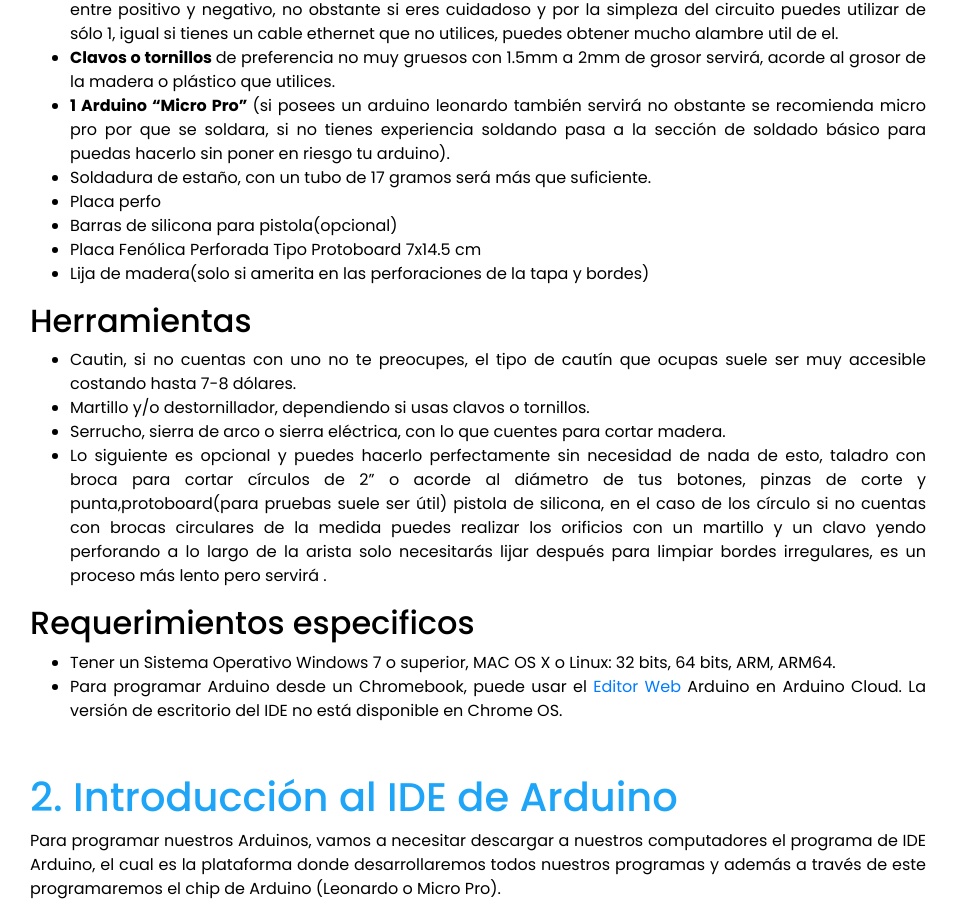
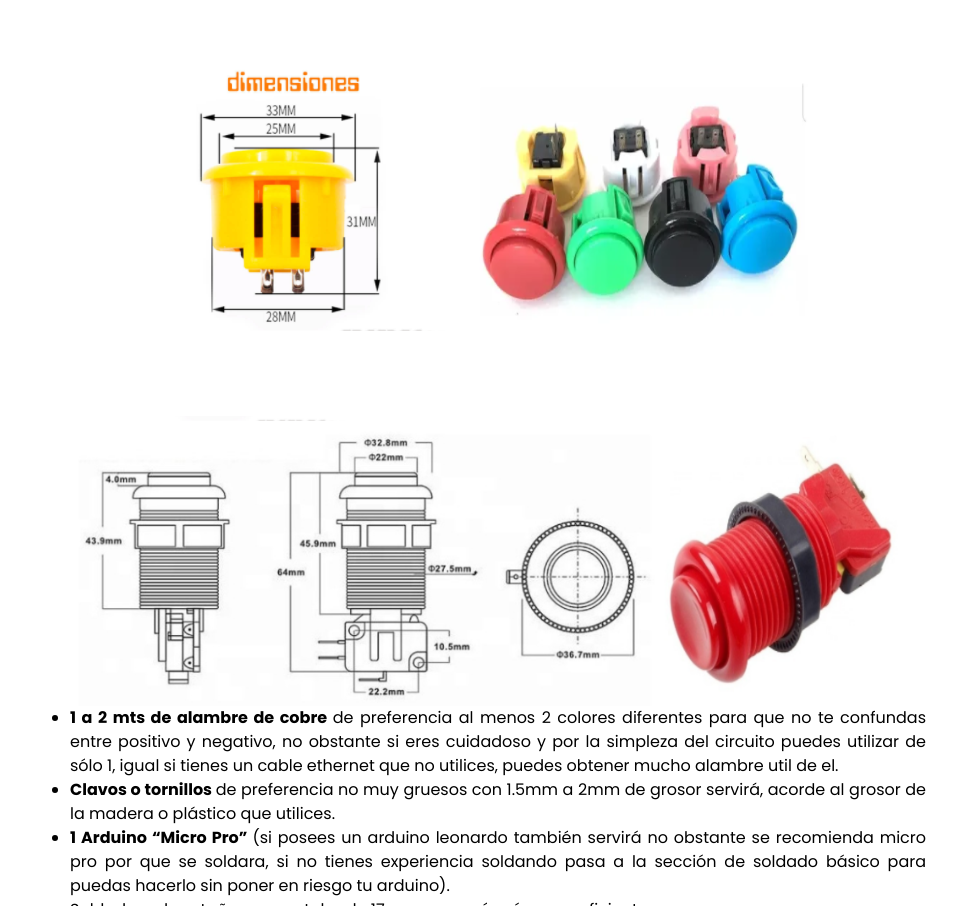
Before and after one commit to silviasalazar/silviasalazar.github.io, a plain HTML site: page dispositivo_inclusion2/index.html in a window 1280 px wide. Shown: the part 1508-2414 px from the top of the page, without its empty margins (34-991 px from the left). Drawn offline with nearby package versions, Linux system fonts and the light colour scheme.

Commit message:
Update index.html

```diff
--- a/dispositivo_inclusion2/index.html
+++ b/dispositivo_inclusion2/index.html
@@ -148,6 +148,14 @@
                un diámetro de 32.8mm y los tipo sanwa de 3.3 mm.
 
             </li>
+                <div id="imagenes">
+                <img src="./assets/images/botones.PNG" alt="" style="max-width: 100%;">
+
+            </div>
+                <div id="imagenes">
+                <img src="./assets/images/botones2.PNG" alt="" style="max-width: 100%;">
+
+            </div>
             <li>
                 <b>1 a 2 mts de alambre de cobre </b> de preferencia al menos 2 colores diferentes para que no
                  te confundas entre positivo y negativo, no obstante si eres cuidadoso y por la simpleza del
```
